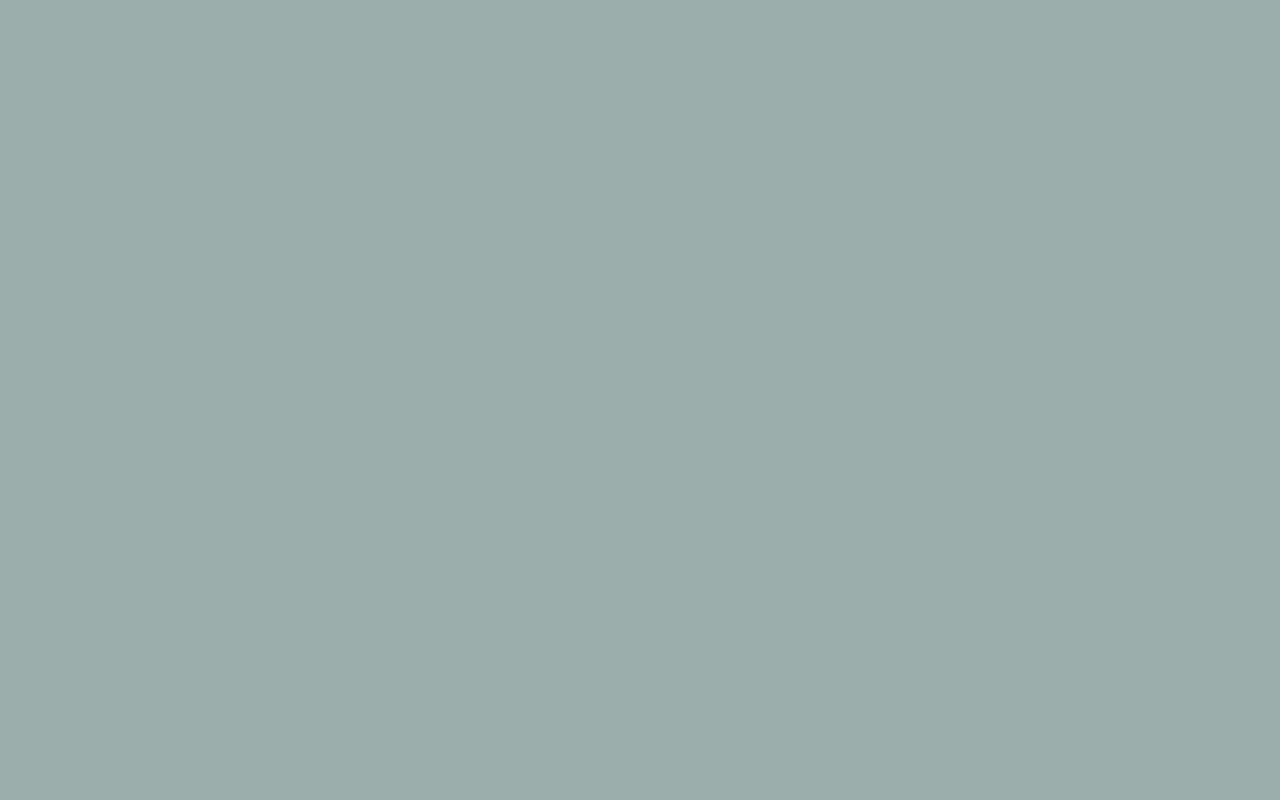
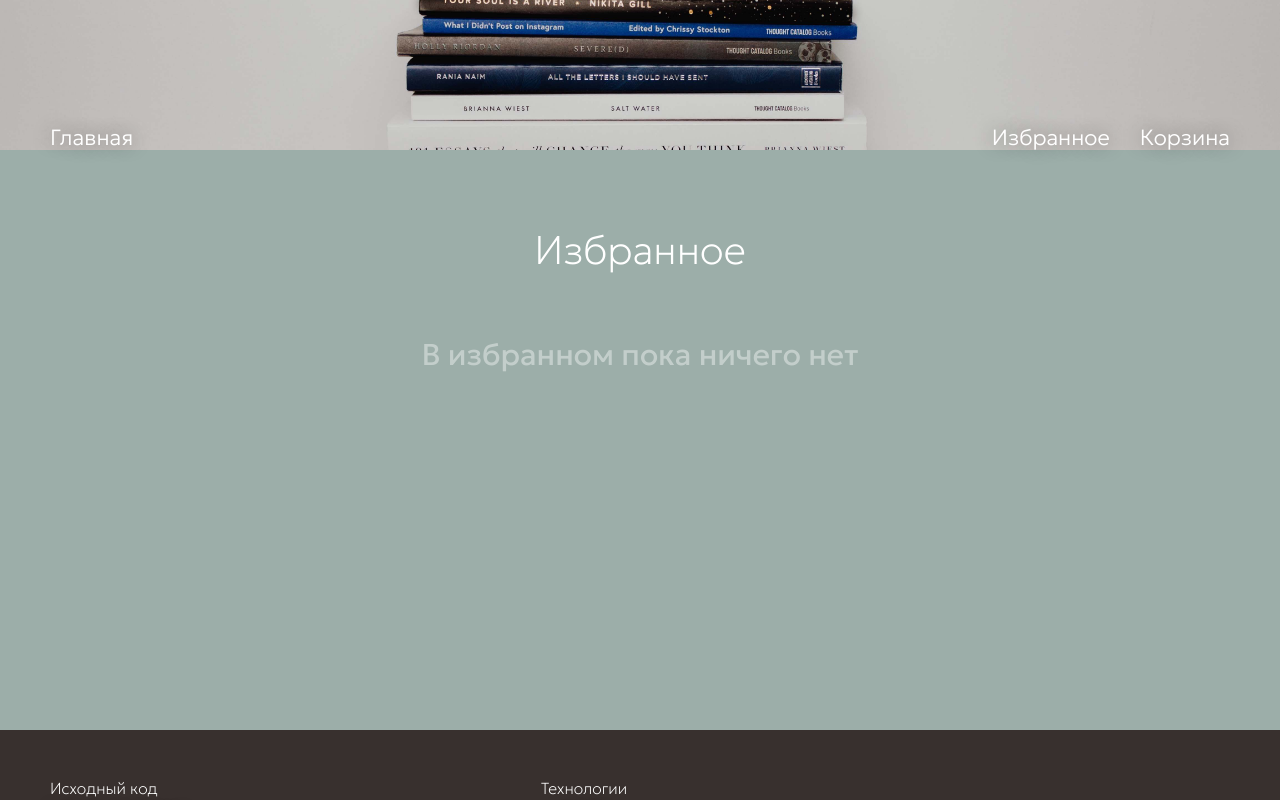
Before and after one commit to Vova-Pol/book-store, a React (Create React App) app: page /favourites in a window 1280 px wide. Before the commit this address had no page. Shown: the top 800 px of the page. Built offline with nearby package versions, Linux system fonts and the light colour scheme.

Commit message:
Поправил роутинг

```diff
--- a/src/index.tsx
+++ b/src/index.tsx
@@ -13,9 +13,7 @@ root.render(
   <BrowserRouter>
     <React.StrictMode>
       <Provider store={store}>
-        <Routes>
-          <Route path="/book-store" element={<App />} />
-        </Routes>
+        <App />
       </Provider>
     </React.StrictMode>
   </BrowserRouter>,
```
